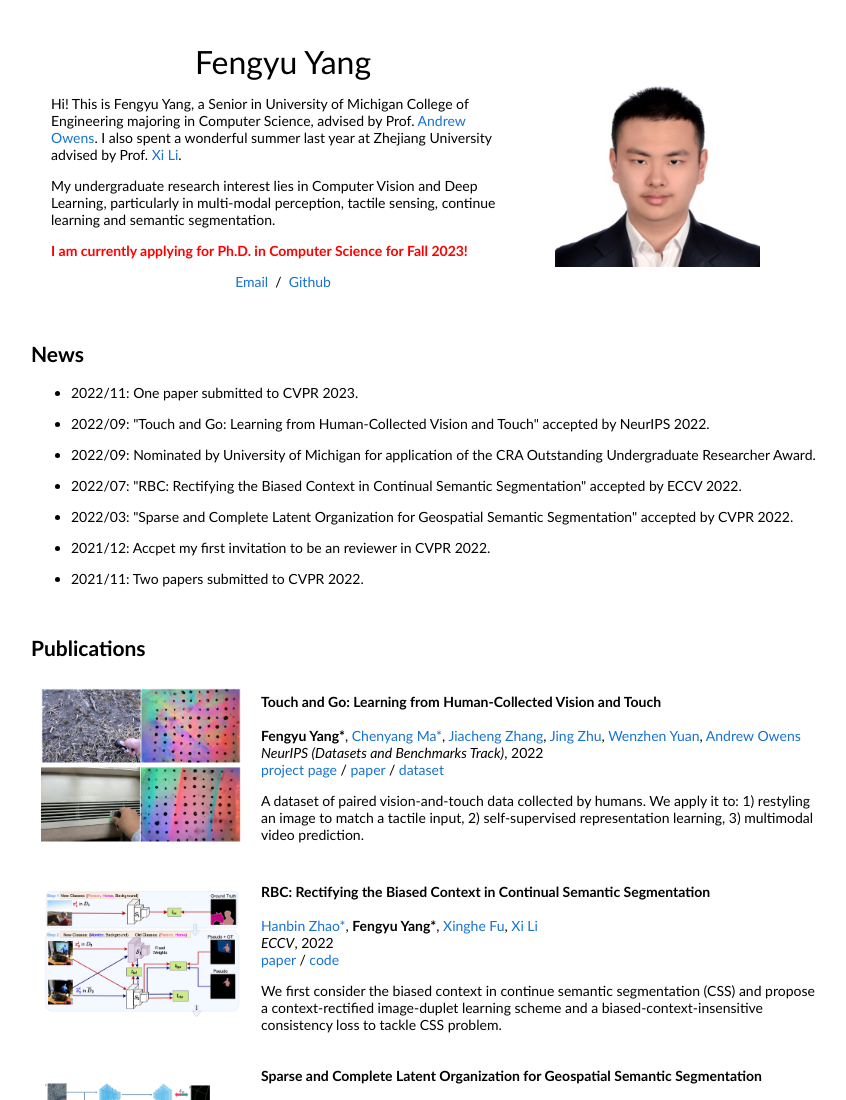
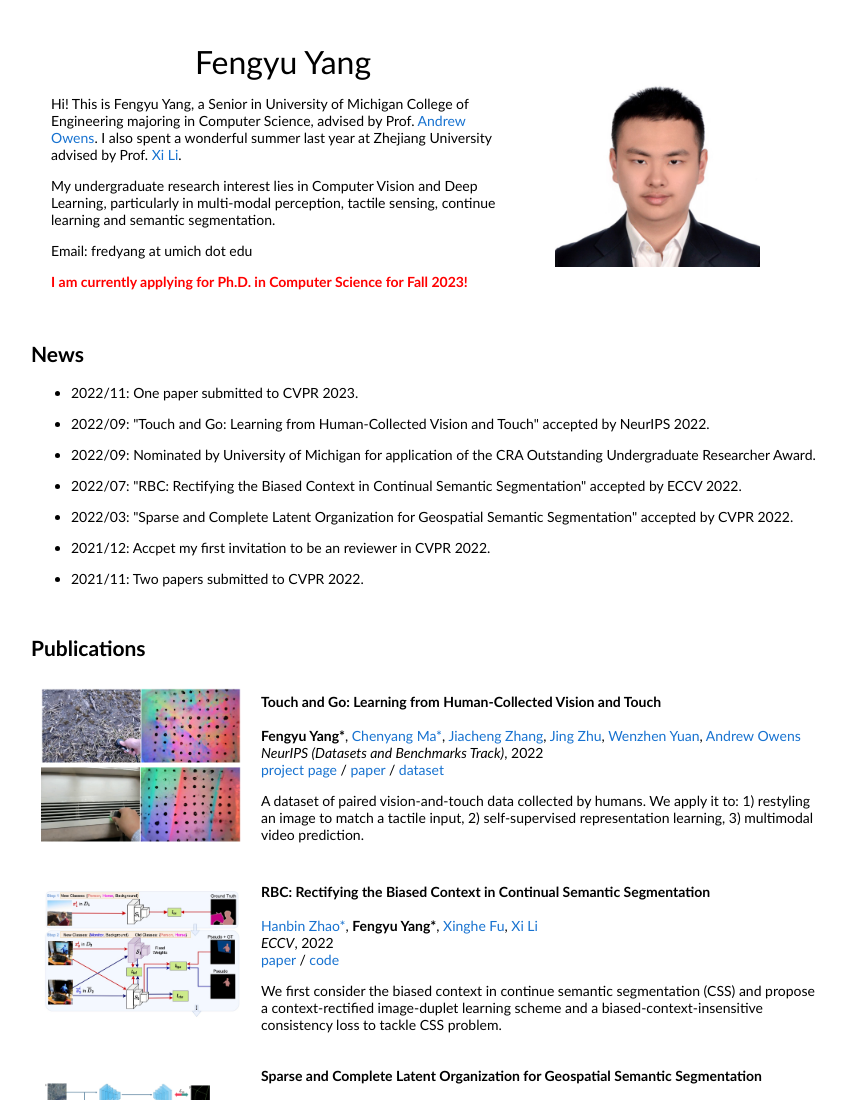
Before and after one commit to fredfyyang/fredfyyang.github.io, a plain HTML site: page index.html in a window 1280 px wide. Shown: the top 1100 px of the page, without its empty margins (209-1055 px from the left). Drawn offline with Linux system fonts and the light colour scheme.

Commit message:
Add files via upload

```diff
--- a/index.html
+++ b/index.html
@@ -27,19 +27,21 @@
                 My undergraduate research interest lies in Computer Vision and Deep Learning, particularly in multi-modal perception, tactile sensing, continue learning and semantic segmentation.
               </p>
 
+              <p> Email: fredyang at umich dot edu</p>
+
               <p>
 
                 <font color="red"><strong>I am currently applying for Ph.D. in Computer Science for Fall 2023!</strong></font>
               </p>
-              <p style="text-align:center">
-                <a href="mailto:fredyang@umich.edu">Email</a> &nbsp/&nbsp
+              <!-- <p style="text-align:center">   -->
+                <!-- <a href="fredyang@umich.edu">Email</a> &nbsp/&nbsp -->
                 <!-- <a href="data/JonBarron-CV.pdf">CV</a> &nbsp/&nbsp
                 <a href="data/JonBarron-bio.txt">Bio</a> &nbsp/&nbsp -->
                 <!-- <a href="https://scholar.google.com/citations?hl=en&user=jktWnL8AAAAJ">Google Scholar</a> &nbsp/&nbsp -->
-                <!-- <a href="https://twitter.com/jon_barron">Twitter</a> &nbsp/&nbsp -->
-                <a href="https://github.com/fred206968/">Github</a>
-              </p>
-            </td>
+                <!-- <a href="https://twitter.com/jon_barron">Twitter</a> &nbsp/&nbsp
+                <a href="https://github.com/jonbarron/">Github</a> -->
+              <!-- </p>
+            </td> -->
             <td style="padding:2.5%;width:40%;max-width:40%">
               <a href="images/fred.jpg"><img style="width:80%;max-width:100%" alt="profile photo" src="images/fred.jpg" class="hoverZoomLink"></a>
             </td>
```
